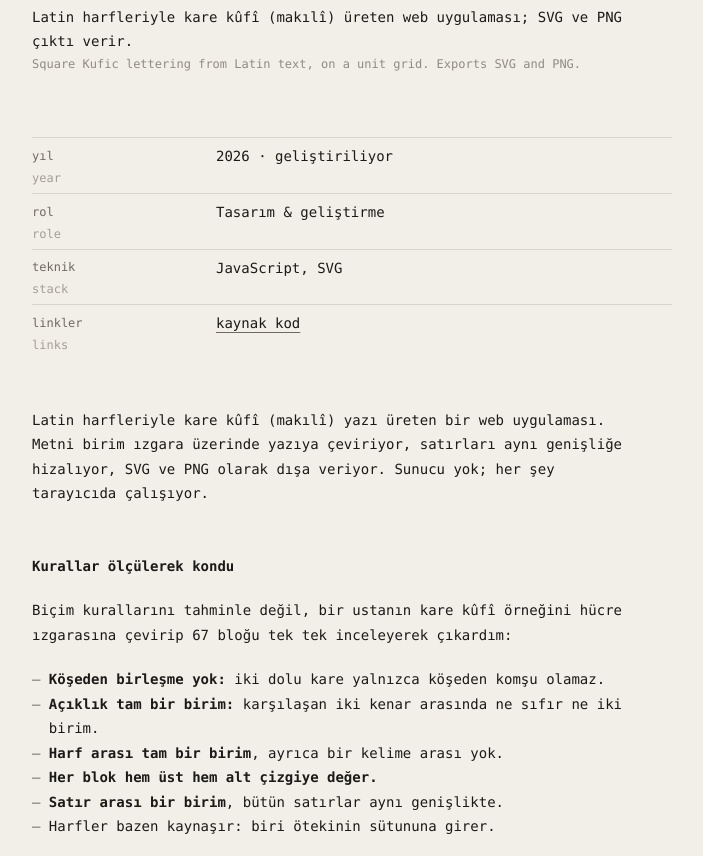
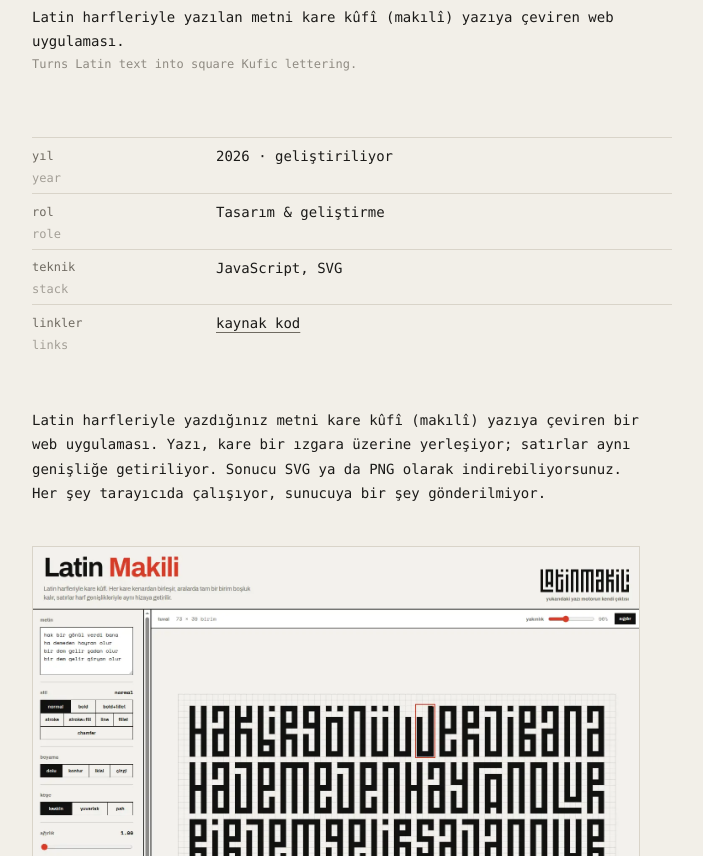
Before and after one commit to abdullahoguk/abdullahoguk.github.io, an Eleventy site: page src/projects/makili-generator.md in a window 1280 px wide. Shown: the part 186-1042 px from the top of the page, without its empty margins (32-735 px from the left). Built offline with nearby package versions, Linux system fonts and the light colour scheme; Eleventy itself is replaced by a stand-in of ours; files that its build step writes are made by us from their sources.

Commit message:
update makili project

```diff
--- a/src/_data/projects.yaml
+++ b/src/_data/projects.yaml
@@ -60,14 +60,15 @@
   kind: design
   role: Tasarım & geliştirme
   summary:
-    tr: Latin harfleriyle kare kûfî (makılî) üreten web uygulaması; SVG ve PNG çıktı verir.
-    en: Square Kufic lettering from Latin text, on a unit grid. Exports SVG and PNG.
+    tr: Latin harfleriyle yazılan metni kare kûfî (makılî) yazıya çeviren web uygulaması.
+    en: Turns Latin text into square Kufic lettering.
   repo: https://github.com/abdullahoguk/makili-generator
   stack:
     - JavaScript
     - SVG
   featured: true
   schema: SoftwareApplication
+  image: /img/projects/makili-generator/app.webp
 - id: tr-geo-picker
   title: TR Geo Picker
   year: "2026"
--- a/src/projects/makili-generator.md
+++ b/src/projects/makili-generator.md
@@ -1,18 +1,9 @@
 ---
 ---
-Latin harfleriyle kare kûfî (makılî) yazı üreten bir web uygulaması. Metni birim ızgara üzerinde yazıya çeviriyor, satırları aynı genişliğe hizalıyor, SVG ve PNG olarak dışa veriyor. Sunucu yok; her şey tarayıcıda çalışıyor.
+Latin harfleriyle yazdığınız metni kare kûfî (makılî) yazıya çeviren bir web uygulaması. Yazı, kare bir ızgara üzerine yerleşiyor; satırlar aynı genişliğe getiriliyor. Sonucu SVG ya da PNG olarak indirebiliyorsunuz. Her şey tarayıcıda çalışıyor, sunucuya bir şey gönderilmiyor.
 
-## Kurallar ölçülerek kondu
-
-Biçim kurallarını tahminle değil, bir ustanın kare kûfî örneğini hücre ızgarasına çevirip 67 bloğu tek tek inceleyerek çıkardım:
-
-- **Köşeden birleşme yok:** iki dolu kare yalnızca köşeden komşu olamaz.
-- **Açıklık tam bir birim:** karşılaşan iki kenar arasında ne sıfır ne iki birim.
-- **Harf arası tam bir birim**, ayrıca bir kelime arası yok.
-- **Her blok hem üst hem alt çizgiye değer.**
-- **Satır arası bir birim**, bütün satırlar aynı genişlikte.
-- Harfler bazen kaynaşır: biri ötekinin sütununa girer.
-
-Bant kuralı harfe değil bloğa ait: kısa bir harf, komşusunun iç boşluğuna yuvalanarak kullanılabiliyor, birlikte oluşturdukları blok bandı doldurduğu sürece.
+<figure class="shots wide">
+  <img src="/img/projects/makili-generator/app.webp" width="1440" height="1267" alt="Latin Makili arayüzü: soldaki ayarlar ve tuvalde kare kûfî olarak yazılmış dört satırlık metin" loading="lazy">
+</figure>
 
 Proje hâlâ geliştiriliyor.
```
Also changed, not shown: src/public/img/projects/makili-generator/app.webp (added).
